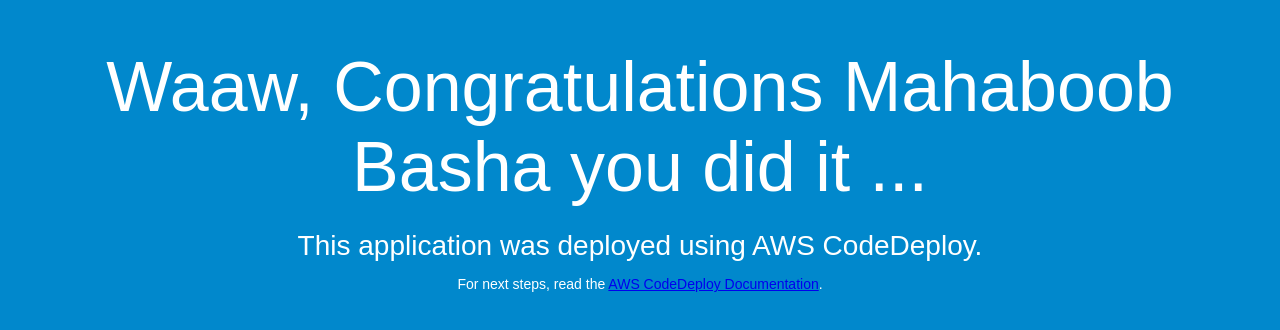
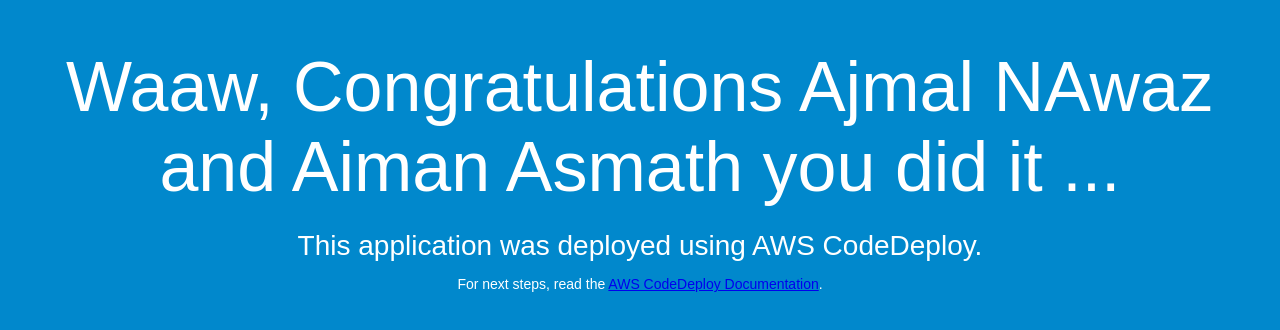
Before and after one commit to ksmbasha1/awsdeploy, a plain HTML site: page aws_codedeploy_using_github-master/index.html in a window 1280 px wide. Drawn offline with Linux system fonts and the light colour scheme.

Commit message:
index.html page

```diff
--- a/aws_codedeploy_using_github-master/index.html
+++ b/aws_codedeploy_using_github-master/index.html
@@ -26,7 +26,7 @@
 </head>
 <body>
   <div align="center">
-    <h1>Waaw, Congratulations Mahaboob Basha you did it ...</h1>
+    <h1>Waaw, Congratulations Ajmal NAwaz and Aiman Asmath you did it ...</h1>
     <h2>This application was deployed using AWS CodeDeploy.</h2>
     <p>For next steps, read the <a href="http://aws.amazon.com/documentation/codedeploy">AWS CodeDeploy Documentation</a>.</p>
   </div>
```
